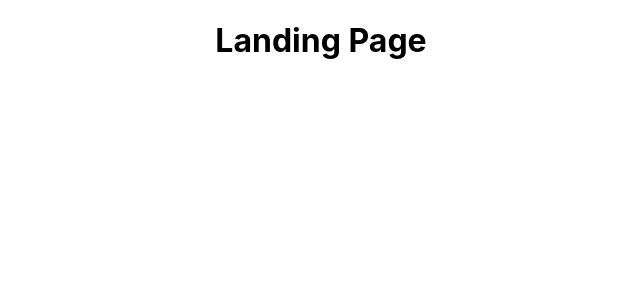
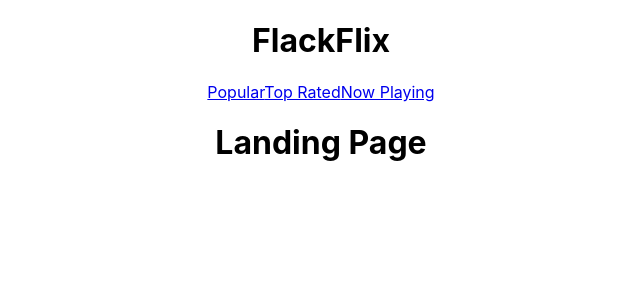
Before and after one commit to davidflack/flackflix, a React (Create React App) app in the folder flackflix/: page / in a window 1280 px wide. Shown: the top 300 px of the page, without its empty margins (319-959 px from the left). Built offline with nearby package versions, Linux system fonts and the light colour scheme.

Commit message:
Add basic NavBar

```diff
--- a/flackflix/src/App.js
+++ b/flackflix/src/App.js
@@ -7,10 +7,12 @@ import Popular from "./views/Popular";
 import TopRated from "./views/TopRated";
 import NowPlaying from "./views/NowPlaying";
 import ErrorPage from "./views/ErrorPage";
+import NavBar from "./components/NavBar";
 
 function App() {
   return (
     <div className="App">
+      <NavBar />
       <Switch>
         <Route exact path="/" component={Landing} />
         <Route path="/popular" render={props => <Popular {...props} />} />
--- /dev/null
+++ b/flackflix/src/components/NavBar/index.js
@@ -0,0 +1,16 @@
+import React from "react";
+import { NavLink } from "react-router-dom";
+const NavBar = () => {
+  return (
+    <div>
+      <h1>FlackFlix</h1>
+      <div className="nav-link-container">
+        <NavLink to="/popular">Popular</NavLink>
+        <NavLink to="/top-rated">Top Rated</NavLink>
+        <NavLink to="/now-playing">Now Playing</NavLink>
+      </div>
+    </div>
+  );
+};
+
+export default NavBar;
--- a/flackflix/src/views/NowPlaying/index.js
+++ b/flackflix/src/views/NowPlaying/index.js
@@ -28,7 +28,7 @@ const NowPlaying = () => {
   }
   return (
     <>
-      <h1>Page: {pageNum}</h1>
+      <h2>Page: {pageNum}</h2>
       {content}
       <button onClick={decrementPage}>Back</button>
       <button onClick={incrementPage}>Next</button>
--- a/flackflix/src/views/Popular/index.js
+++ b/flackflix/src/views/Popular/index.js
@@ -29,7 +29,7 @@ const Popular = () => {
   }
   return (
     <>
-      <h1>Page: {pageNum}</h1>
+      <h2>Page: {pageNum}</h2>
       {content}
       <button onClick={decrementPage}>Back</button>
       <button onClick={incrementPage}>Next</button>
--- a/flackflix/src/views/TopRated/index.js
+++ b/flackflix/src/views/TopRated/index.js
@@ -29,7 +29,7 @@ const TopRated = () => {
   }
   return (
     <>
-      <h1>Page: {pageNum}</h1>
+      <h2>Page: {pageNum}</h2>
       {content}
       <button onClick={decrementPage}>Back</button>
       <button onClick={incrementPage}>Next</button>
```
